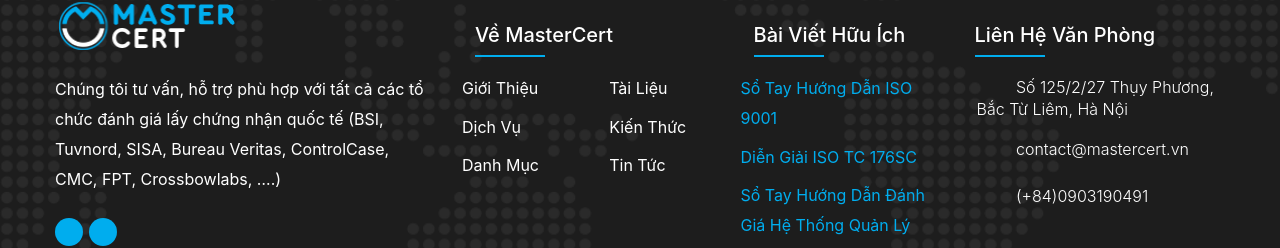
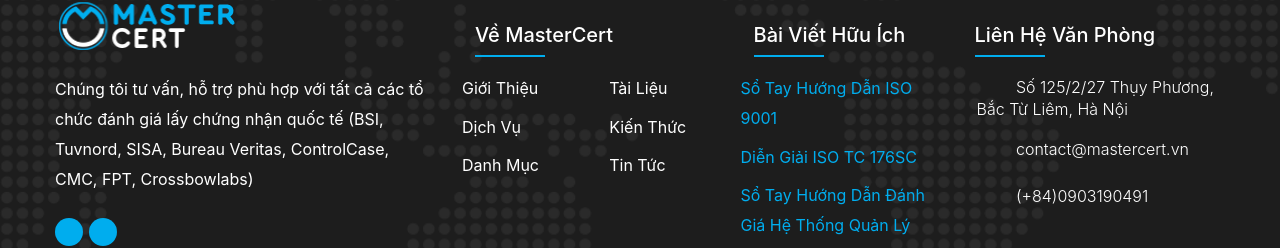
Before and after one commit to katetan3001/ISO_Agency_WebBlog, a React (Create React App) app: page /dich-vu in a window 1280 px wide. Shown: the part 3439-3687 px from the top of the page. Built offline with nearby package versions, Linux system fonts and the light colour scheme; a web font is replaced by a local one.

Commit message:
cap nhat footer

```diff
--- a/src/components/plugins/Footer.jsx
+++ b/src/components/plugins/Footer.jsx
@@ -28,7 +28,7 @@ export default function Footer() {
                                 <img src="assets/images/logo/logo-dark.png" alt="images"/>
                             </a>
                         </div>
-                        <p className="text-widget">Chúng tôi tư vấn, hỗ trợ phù hợp với tất cả các tổ chức đánh giá lấy chứng nhận quốc tế (BSI, Tuvnord, SISA, Bureau Veritas, ControlCase, CMC, FPT, Crossbowlabs, ….)</p>
+                        <p className="text-widget">Chúng tôi tư vấn, hỗ trợ phù hợp với tất cả các tổ chức đánh giá lấy chứng nhận quốc tế (BSI, Tuvnord, SISA, Bureau Veritas, ControlCase, CMC, FPT, Crossbowlabs)</p>
                         <div className="widget-social">
                             <ul>
                                 <li key={0}><a href="#" className="facebook-icon"></a></li>
```
